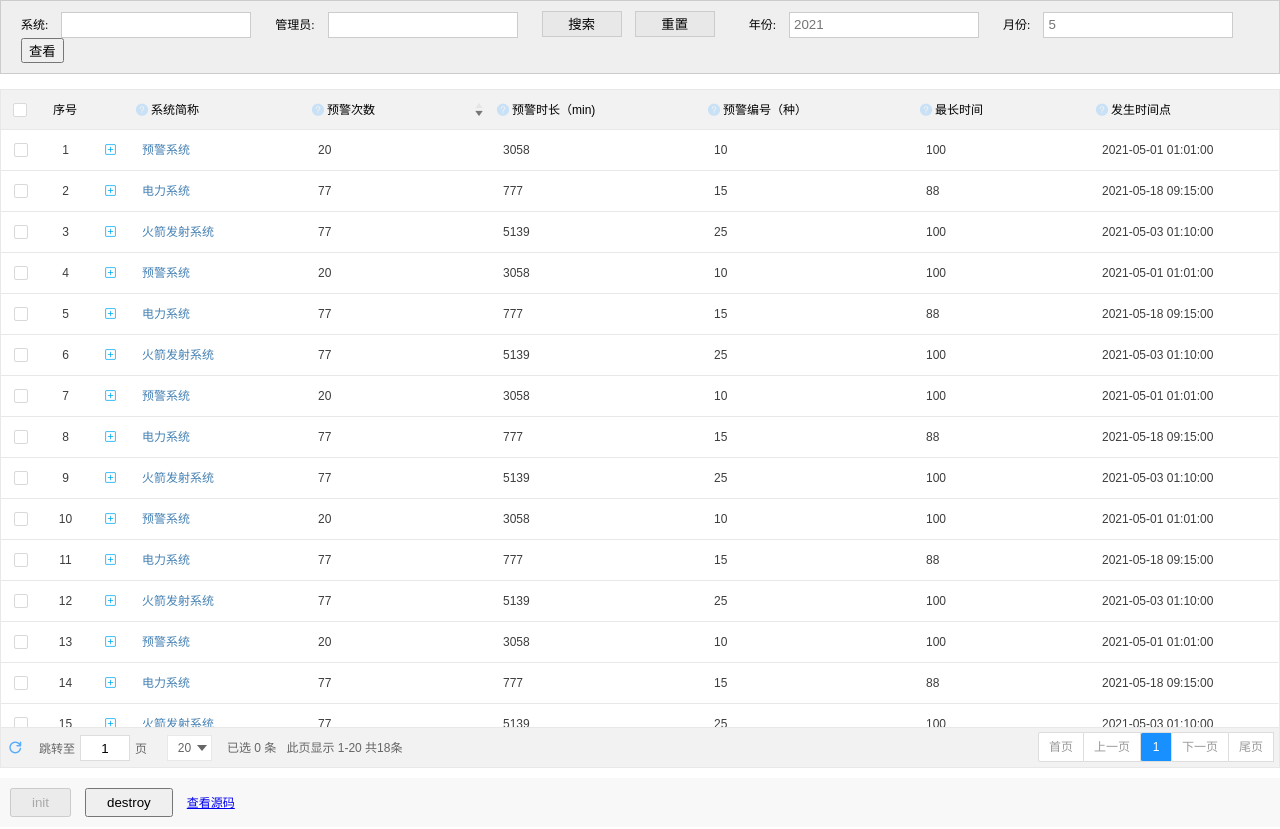
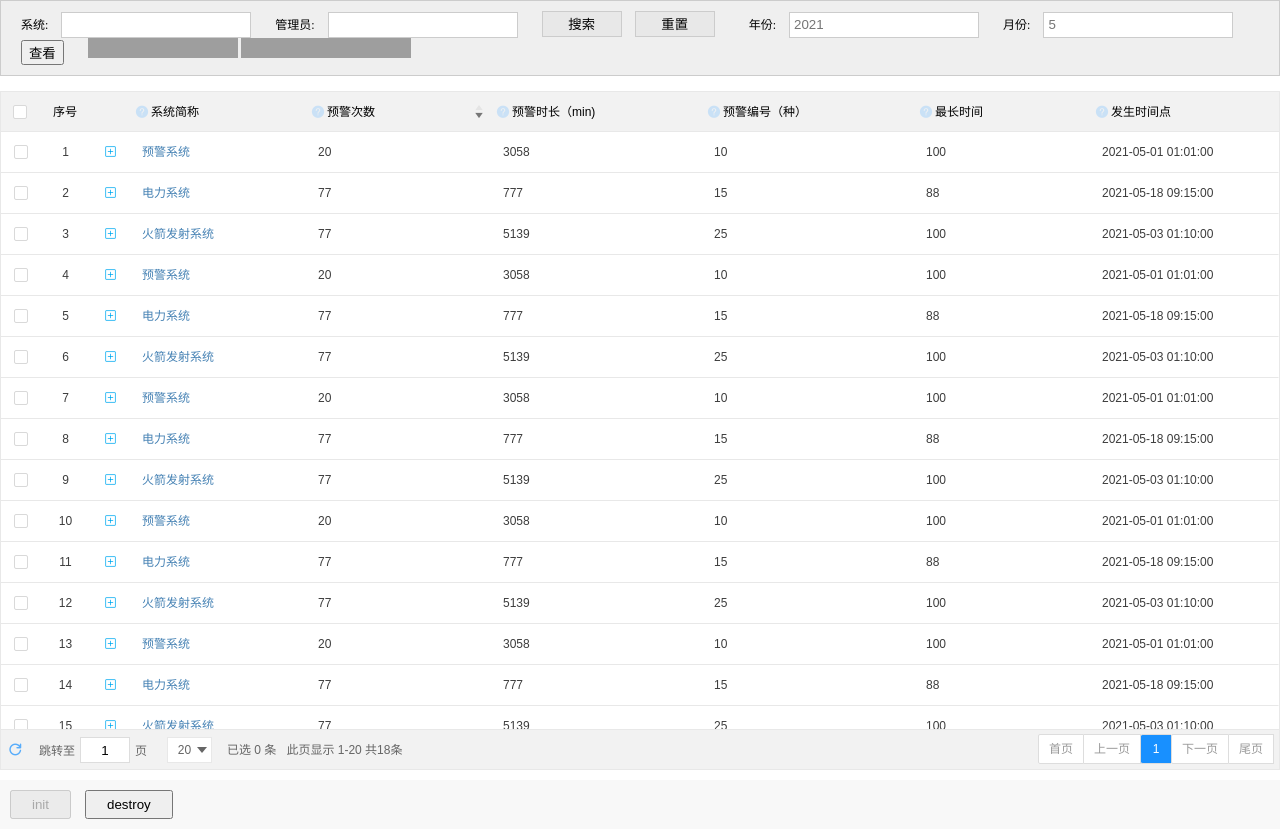
Before and after one commit to bigkjp97/sumamonth, a plain HTML site: page index.html in a window 1280 px wide. Drawn offline with Linux system fonts and the light colour scheme; grey boxes are pictures that could not be loaded.

Commit message:
fake data

```diff
--- a/index.html
+++ b/index.html
@@ -152,6 +152,13 @@
     <div class="sa-ele">
         <button class="month-action">查看</button>
     </div>
+    <div class="sa-ele">
+        <iframe src="https://ghbtns.com/github-btn.html?user=bigkjp97&repo=sumamonth&type=star&count=true"
+                frameborder="0" scrolling="0" width="150" height="20" title="GitHub"></iframe>
+        <iframe src="https://ghbtns.com/github-btn.html?user=bigkjp97&type=follow&count=true" frameborder="0"
+                scrolling="0" width="170" height="20" title="GitHub"></iframe>
+    </div>
+
 </section>
 
 <section class="grid-main">
@@ -161,7 +168,6 @@
 <section class="bottom-bar">
     <button id="init-gm" disabled>init</button>
     <button id="destroy-gm" disabled>destroy</button>
-    <a href="https://github.com/bigkjp97" target="_blank">查看源码</a>
 </section>
 
 <script type="text/javascript">
```
